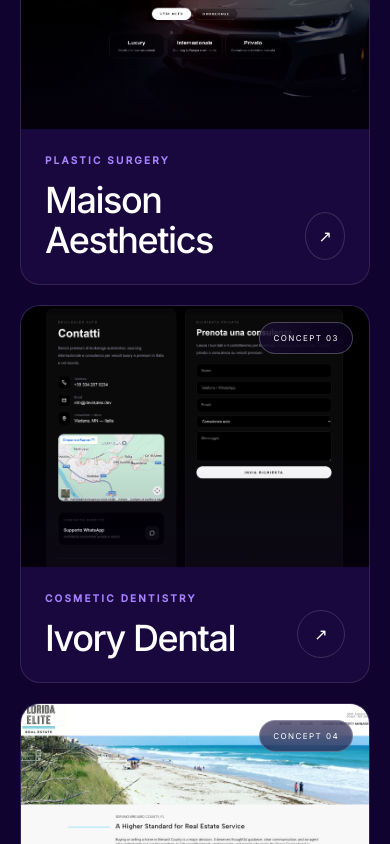
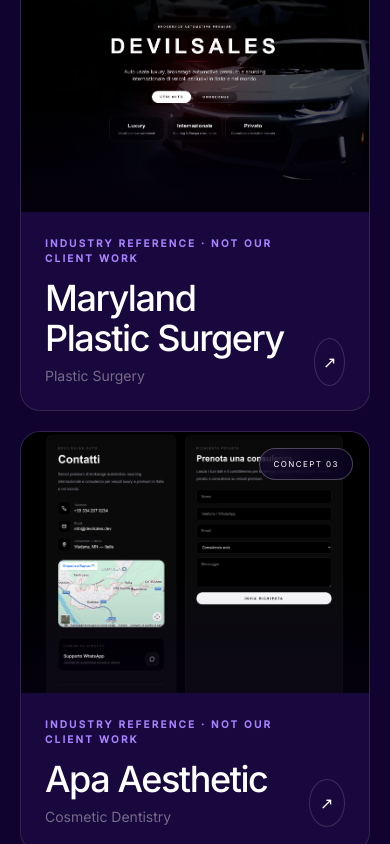
Before and after one commit to maxcode34423242323/devsales-web, a Next.js app: page / in a window 390 px wide. Shown: the part 5800-6644 px from the top of the page. Built offline with nearby package versions, Linux system fonts and the light colour scheme.

Commit message:
Improve mobile, consent and reference portfolio: app/page.tsx

```diff
--- a/app/page.tsx
+++ b/app/page.tsx
@@ -7,11 +7,11 @@
 import Footer from "./components/Footer";
 
 const projects = [
-  ["Personal Injury Law", "Apex Injury", "/images/apex-legal.png"], ["Plastic Surgery", "Maison Aesthetics", "/images/devilsales-home.png"],
-  ["Cosmetic Dentistry", "Ivory Dental", "/images/devilsales-lead.png"], ["Roofing", "Summit Roofing", "/images/elite-estates.png"],
-  ["HVAC", "Northstar Climate", "/images/devilsales-car.png"], ["Home Remodeling", "Atelier Build", "/images/devilsales-home.png"],
-  ["Luxury Home Builders", "Monument Homes", "/images/elite-estates.png"], ["Medical Spa", "Élan Med Spa", "/images/devilsales-lead.png"],
-  ["Restoration", "Revive Property", "/images/apex-legal.png"], ["Commercial Landscaping", "Terra Commercial", "/images/elite-estates.png"],
+  ["Personal Injury Law", "Omar Ochoa Law", "/images/apex-legal.png", "https://omarochoalaw.com"], ["Plastic Surgery", "Maryland Plastic Surgery", "/images/devilsales-home.png", "https://mdcosmetic.com"],
+  ["Cosmetic Dentistry", "Apa Aesthetic", "/images/devilsales-lead.png", "https://apaaesthetic.com"], ["Roofing", "Yuras Roofing", "/images/elite-estates.png", "https://www.yurasroofing.com"],
+  ["HVAC", "Comfort Systems USA", "/images/devilsales-car.png", "https://comfortsystemsusa.com"], ["Home Remodeling", "Blue Divide", "/images/devilsales-home.png", "https://bluedivide.com"],
+  ["Luxury Home Builders", "DWELL44", "/images/elite-estates.png", "https://dwell44.com"], ["Medical Spa", "LIV Wellness Lounge", "/images/devilsales-lead.png", "https://livwellnesslounge.com"],
+  ["Restoration", "FIRST ONSITE", "/images/apex-legal.png", "https://firstonsite.com"], ["Commercial Landscaping", "Blakedown Landscapes", "/images/elite-estates.png", "https://www.blakedown.co.uk"],
 ];
 const capabilities = [
   ["01", "Strategy", "Positioning, audience research and a conversion path built around the way your customers choose."],
@@ -62,9 +62,9 @@
 
     <section id="work" className="px-5 py-28 md:px-10 md:py-40"><div className="mx-auto max-w-[1450px]">
       <motion.div {...reveal} className="mb-16"><p className="section-kicker">[ Selected concepts ]</p><h2 className="mt-6 max-w-5xl text-6xl font-medium leading-none tracking-[-.055em] text-white md:text-8xl lg:text-[110px]">Different industries.<br/><span className="text-white/28">One standard.</span></h2></motion.div>
-      <div className="grid gap-5 md:grid-cols-2">{projects.map(([cat,title,img],i)=><motion.article {...reveal} key={title} className={`work-card group ${i===0||i===5?"md:col-span-2":""}`}>
+      <div className="grid gap-5 md:grid-cols-2">{projects.map(([cat,title,img,url],i)=><motion.article {...reveal} key={title} className={`work-card group ${i===0||i===5?"md:col-span-2":""}`}>
         <div className={`relative overflow-hidden ${i===0||i===5?"aspect-[16/7]":"aspect-[4/3]"}`}><Image src={img} alt={`${title} industry website concept`} fill className="object-cover object-top transition duration-[1100ms] group-hover:scale-[1.04]"/><div className="work-shade"/><span className="concept-pill">Concept 0{i+1}</span></div>
-        <div className="flex items-end justify-between gap-5 p-6 md:p-8"><div><p className="section-kicker">{cat}</p><h3 className="mt-3 text-4xl font-medium tracking-[-.04em] text-white md:text-5xl">{title}</h3></div><span className="project-arrow">↗</span></div>
+        <div className="flex items-end justify-between gap-5 p-6 md:p-8"><div><p className="section-kicker">Industry reference · Not our client work</p><h3 className="mt-3 text-4xl font-medium tracking-[-.04em] text-white md:text-5xl">{title}</h3><p className="mt-2 text-sm text-white/40">{cat}</p></div><a href={url} target="_blank" rel="noreferrer" className="project-arrow">↗</a></div>
       </motion.article>)}</div>
     </div></section>
 
```
